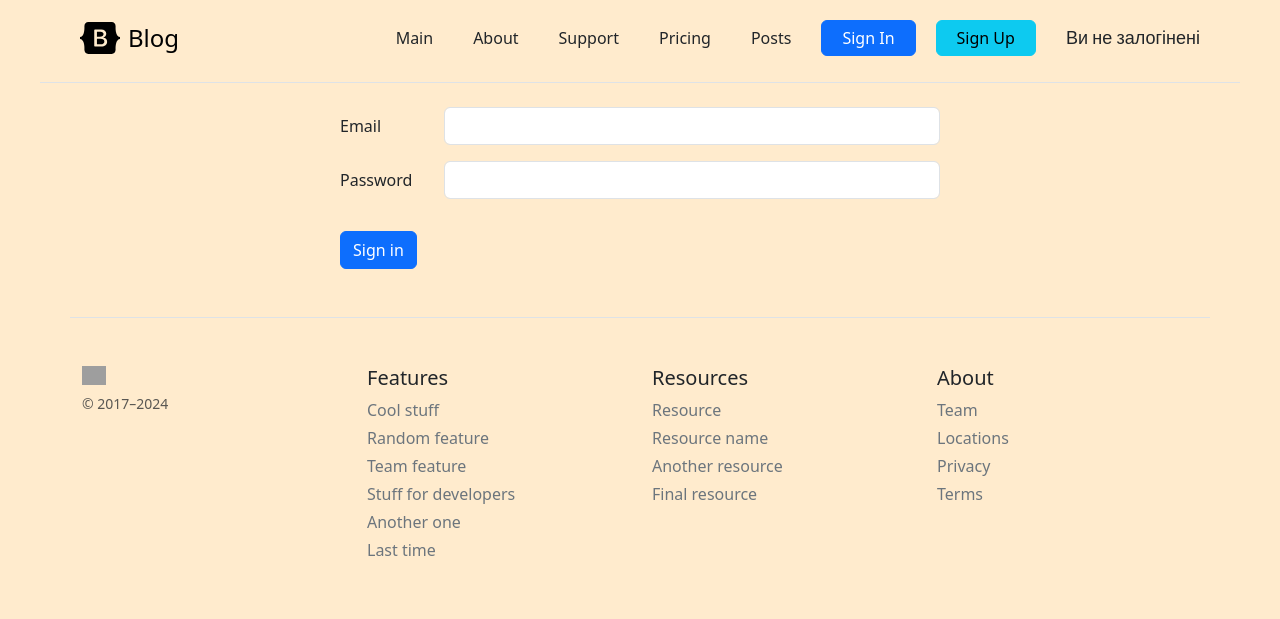
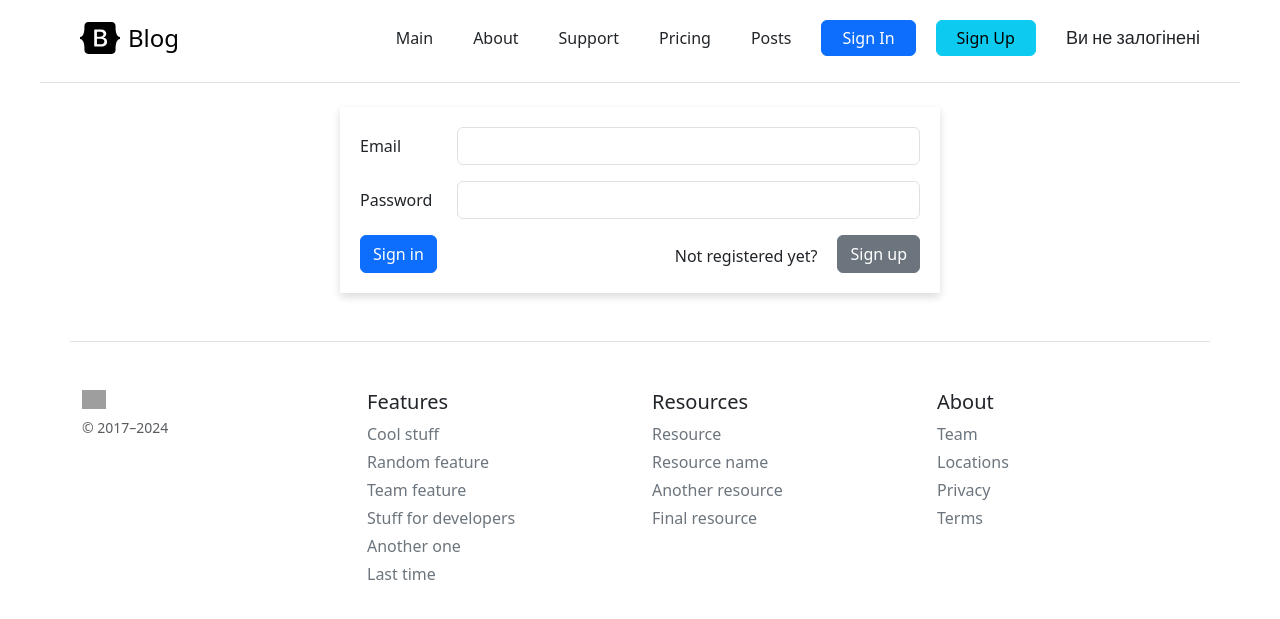
Before and after one commit to olexiyko/blog, a Flask app: page /login in a window 1280 px wide. Shown: the top 619 px of the page. Run offline with Flask 3, Linux system fonts and the light colour scheme; grey boxes are pictures that could not be loaded.

Commit message:
added function of changing password and added styles

```diff
--- a/app.py
+++ b/app.py
@@ -181,6 +181,17 @@ def login():
     return render_template("login.html")
 
 
+@app.route("/delete-user/<int:id>")
+def delete_user(id):
+    user = User.query.get_or_404(id)
+    try:
+        db.session.delete(user)
+        db.session.commit()
+        return redirect("/")
+    except:
+        return "There was a problem deleting the user."
+
+
 @app.route("/logout")
 def logout():
     session.pop("user_id", None)
@@ -188,8 +199,8 @@ def logout():
     return redirect("/login")
 
 
-@app.route("/success")
-def success():
+@app.route("/users-list")
+def users_list():
     if "user_id" not in session:
         return redirect("/login")
 
@@ -202,5 +213,22 @@ def profile():
     return render_template("profile.html")
 
 
+@app.route("/change-password", methods=["POST", "GET"])
+def change_password():
+    if request.method == "POST":
+        old_password = request.form.get("old_password")
+        new_password = request.form.get("new_password")
+
+        user = User.query.filter_by(id=session.get("user_id")).first()
+
+        if user and user.password == old_password:
+            user.password = new_password
+            db.session.commit()
+            return redirect("/profile")
+
+        flash("Old password is incorrect", "danger")
+    return render_template("index.html")
+
+
 if __name__ == "__main__":
     app.run(debug=True)
--- a/static/css/index.css
+++ b/static/css/index.css
@@ -8,6 +8,9 @@
 .bg-body-secondary {
   background-color: white !important;
 }
-.highlight{
+.highlight {
   color: red;
 }
+.main__container .p-4 {
+  box-shadow: 0 4px 8px gainsboro;
+}
--- a/static/css/login.css
+++ b/static/css/login.css
@@ -1,4 +1,31 @@
-.login__container{
-    max-width: 600px;
-    margin: 0 auto;
+.login__container {
+  max-width: 600px;
+  margin: 0 auto;
+  box-shadow: 0 4px 8px gainsboro;
+  padding: 20px;
 }
+
+.login__buttons-container {
+  display: flex;
+  justify-content: space-between;
+  align-items: center;
+}
+
+#login-btn {
+  margin-right: 20px;
+}
+
+.signup-container {
+  display: flex;
+  flex-direction: row;
+  align-items: flex-end;
+}
+
+.login-text {
+  margin-bottom: 5px;
+  margin-right: 20px;
+}
+
+#signUp-btn {
+  display: inline-block;
+}
--- a/static/css/main.css
+++ b/static/css/main.css
@@ -1,4 +1,4 @@
-@import url('https://fonts.googleapis.com/css2?family=Saira:ital,wght@0,100..900;1,100..900&display=swap');
+@import url("https://fonts.googleapis.com/css2?family=Saira:ital,wght@0,100..900;1,100..900&display=swap");
 @import "global__header.css";
 @import "index.css";
 @import "pricing.css";
@@ -14,7 +14,7 @@ html {
   overflow-y: scroll;
 }
 body {
-  background-color: blanchedalmond;
+  background-color: white;
 }
 *,
 *::after,
--- a/static/css/profile.css
+++ b/static/css/profile.css
@@ -33,3 +33,70 @@
   justify-content: center;
   align-items: center;
 }
+.return-btn-container {
+  display: flex;
+  justify-content: center;
+  align-items: center;
+  margin-top: 10px;
+}
+.change-password-btn-container {
+  margin-top: 10px;
+}
+#change-btn {
+  display: flex;
+  width: 100px;
+  height: 30px;
+  text-align: center;
+  justify-content: center;
+  align-items: center;
+  margin-top: 10px;
+}
+.buttons_for_changing_password-container {
+  width: 100%;
+  display: flex;
+  justify-content: center;
+  align-items: center;
+  flex-direction: column;
+}
+#return-btn {
+  display: flex;
+  width: 70px;
+  height: 30px;
+  text-align: center;
+  justify-content: center;
+  align-items: center;
+  margin-top: 10px;
+}
+.form-floating > .form-control {
+  min-height: 0;
+  height: 30px;
+}
+.form-control {
+  text-align: center;
+}
+.form-floating > .form-control:focus ~ label,
+.form-floating > .form-control:not(:placeholder-shown) ~ label {
+  top: -0.75rem;
+  left: 0;
+  font-size: 75%;
+  color: #007bff;
+}
+.old_password_placeholder,
+.new_password_placeholder {
+  font-weight: 500;
+}
+.old_password_placeholder {
+  margin-top: 10px;
+}
+.old_password-container,
+new_password-container {
+  display: flex;
+  flex-direction: column;
+}
+
+.old_password-container p,
+.old_password-container p {
+  display: flex;
+  justify-content: flex-start;
+  margin-left: 5px;
+}
--- a/static/css/registration.css
+++ b/static/css/registration.css
@@ -5,7 +5,7 @@
   flex-direction: column;
 }
 .registration__container .row .col {
-  background-color: blanchedalmond !important;
+  background-color: white !important;
   margin-bottom: 16px;
 }
 .name_label {
--- a/static/js/index.js
+++ b/static/js/index.js
@@ -34,44 +34,60 @@ setInterval(toggler, 1000);
 //Перемикач для зміни паролю
 const NewFiled = [
   `<div class="profile__change-password-container">
+  <form method="POST" action="/change-password">
+    <div class="old_password-container">
+      <p class="old_password_placeholder">Old password</p>
       <div class="form-floating mb-3">
         <input
           type="password"
           class="form-control"
           id="floatingOldPassword"
-      placeholder="Old Password"
+          name="old_password"
+          required
         />
-    <label for="floatingInput">Old password</label>
+        <label for="floatingOldPassword">Old Password</label>
       </div>
+    </div>
+    <div class="old_password-container">
+      <p class="new_password_placeholder">New password</p>
       <div class="form-floating">
         <input
           type="password"
           class="form-control"
           id="floatingNewPassword"
-      placeholder="New password"
+          name="new_password"
+          required
         />
-    <label for="floatingPassword">New password</label>
-    <div class="change-passsword-btn-container">
-      <a class="btn btn-secondary" href="/change-password" id="change-btn"
-        >Change
-      </a>
+        <label for="floatingNewPassword">New Password</label>
+      </div>
+    </div>
+
+    <div class="buttons_for_changing_password-container">
+      <div class="change-password-btn-container">
+        <button type="submit" class="btn btn-secondary" id="change-btn">
+          Change
+        </button>
       </div>
       <div class="return-btn-container">
-      <a class="btn btn-danger" id="return-btn">Return</a>
+        <a class="btn btn-danger" id="return-btn" href="/profile"> Return </a>
       </div>
     </div>
-</div>`,
+  </form>
+</div>
+`,
 ];
-const profileContainer = document.querySelector(".profile__container-forChangingPassword");
+const profileContainer = document.querySelector(
+  ".profile__container-forChangingPassword"
+);
 const changePasswordBtn = document.getElementById("change-password-btn");
 const addContainer = () => {
   changePasswordBtn.style.display = "none";
   profileContainer.innerHTML += NewFiled;
-  const returnBtn = document.getElementById("return-btn")
-  returnBtn.addEventListener("click",removeContainer)
+  const returnBtn = document.getElementById("return-btn");
+  returnBtn.addEventListener("click", removeContainer);
 };
 const removeContainer = () => {
   changePasswordBtn.style.display = "block";
-  profileContainer.innerHTML ="";
+  profileContainer.innerHTML = "";
 };
 changePasswordBtn.addEventListener("click", addContainer);
--- a/templates/login.html
+++ b/templates/login.html
@@ -1,4 +1,5 @@
-{%extends 'base.html' %} {% block title %} Login {% endblock %} {% block body %}
+{% extends 'base.html' %} {% block title %} Login {% endblock %} {% block body
+%}
 <div class="login__container">
   <form method="POST" action="{{ url_for('login') }}">
     <div class="row mb-3">
@@ -28,13 +29,23 @@
       </div>
     </div>
 
-    <div class="row mb-3">
-      <div class="col-sm-10 offset-sm-2"></div>
+    <div class="login__buttons-container">
+      <button type="submit" class="btn btn-primary" id="login-btn">
+        Sign in
+      </button>
+
+      <div class="signup-container">
+        <p class="login-text">Not registered yet?</p>
+        <a
+          href="/registration"
+          type="button"
+          class="btn btn-secondary"
+          id="signUp-btn"
+        >
+          Sign up
+        </a>
+      </div>
     </div>
-    <button type="submit" class="btn btn-primary" id="login-btn">
-      Sign in
-    </button>
   </form>
 </div>
-
 {% endblock %}
```
Also changed, not shown: templates/success.html (+14 -18 lines), instance/blog.db, templates/profile.html (line endings or trailing spaces). Lines whose indentation alone changed are shown as unchanged.
